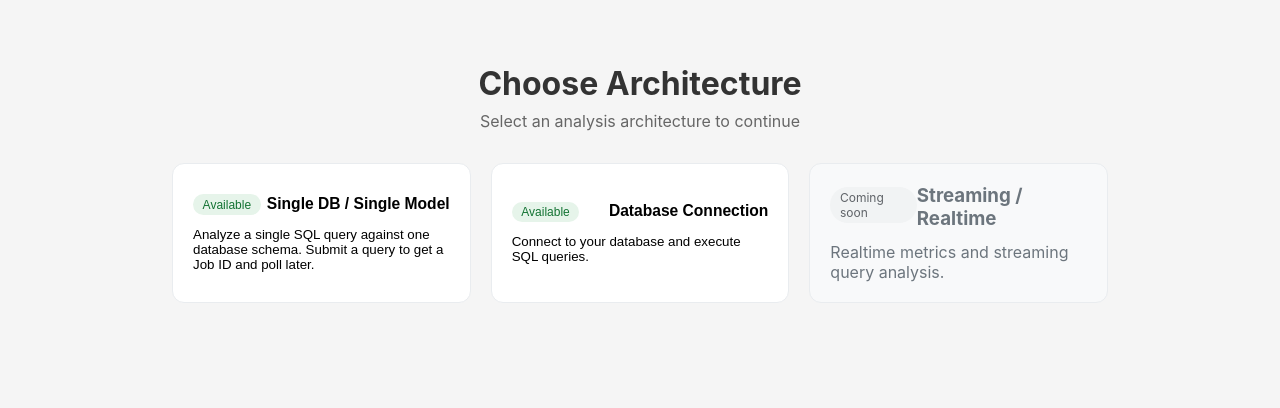
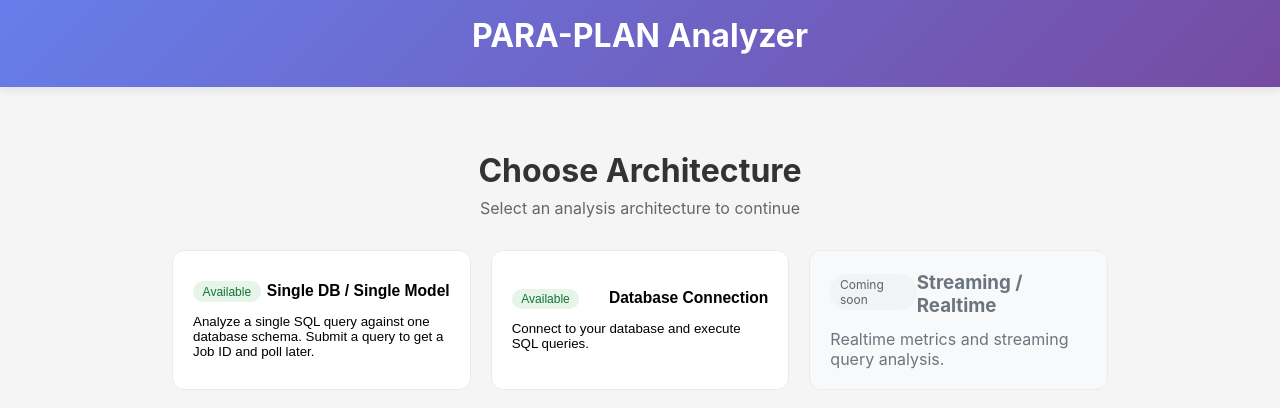
Before and after one commit to arptra/PARA-PLAN, a React (Vite) app in the folder frontend/: page / in a window 1280 px wide. Shown: the top 408 px of the page. Built offline with nearby package versions, Linux system fonts and the light colour scheme; no server answers.

Commit message:
Add back button; update routes and hide nav

```diff
--- a/frontend/src/App.module.css
+++ b/frontend/src/App.module.css
@@ -45,3 +45,26 @@
   margin: 0 auto;
   width: 100%;
 }
+
+.headerRow {
+  display: flex;
+  align-items: center;
+  justify-content: center;
+  gap: 0.75rem;
+}
+
+.backButton {
+  position: absolute;
+  left: 1rem;
+  top: 1.1rem;
+  background: #f8f9fa;
+  color: #333;
+  border: 2px solid #e9ecef;
+  padding: 0.35rem 0.6rem;
+  border-radius: 8px;
+  cursor: pointer;
+}
+
+.backButton:hover {
+  background: #e9ecef;
+}
--- a/frontend/src/App.tsx
+++ b/frontend/src/App.tsx
@@ -1,20 +1,32 @@
 import React from 'react';
-import { Routes, Route, Link } from 'react-router-dom';
+import { Routes, Route, Link, useLocation, useNavigate } from 'react-router-dom';
 import ArchitectureSelect from './pages/ArchitectureSelect/ArchitectureSelect';
 import SqlAnalyzer from './pages/SqlAnalyzer/SqlAnalyzer';
+import DatabaseConnection from './pages/DatabaseConnection/DatabaseConnection';
 import styles from './App.module.css';
-import DatabaseConnection from './pages/DatabaseConnection/DatabaseConnection';
 
 function App() {
+  const location = useLocation();
+  const navigate = useNavigate();
+  const isRoot = location.pathname === '/';
+
   return (
     <div className={styles.app}>
-      {/* <header className={styles.header}>
-        <h1 className={styles.title}>PARA-PLAN Analyzer</h1>
-        <nav className={styles.nav}>
+      <header className={styles.header}>
+        <div className={styles.headerRow}>
+          {!isRoot && (
+            <button className={styles.backButton} onClick={() => navigate(-1)}>
+              ← Back
+            </button>
+          )}
+          <h1 className={styles.title}>PARA-PLAN Analyzer</h1>
+        </div>
+        {/* <nav className={styles.nav}>
           <Link to="/" className={styles.navLink}>Architectures</Link>
           <Link to="/single-node" className={styles.navLink}>Single Node</Link>
-        </nav>
-      </header> */}
+          <Link to="/database" className={styles.navLink}>Database</Link>
+        </nav> */}
+      </header>
 
       <main className={styles.main}>
         <Routes>
```
